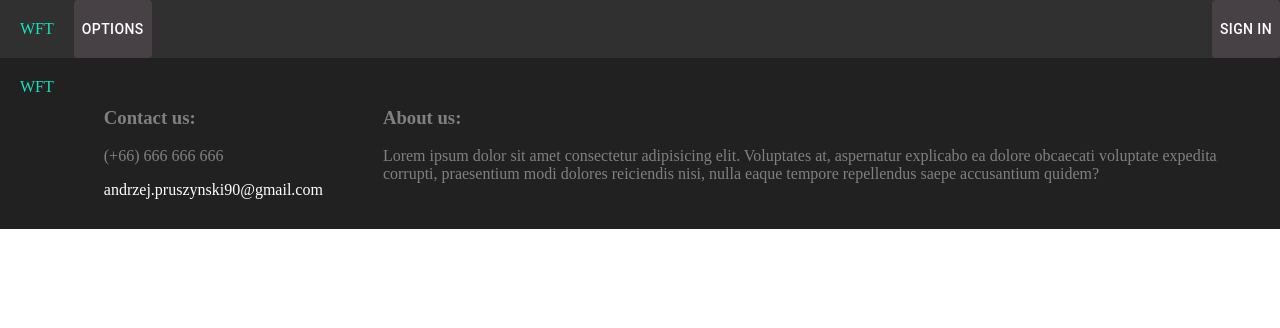
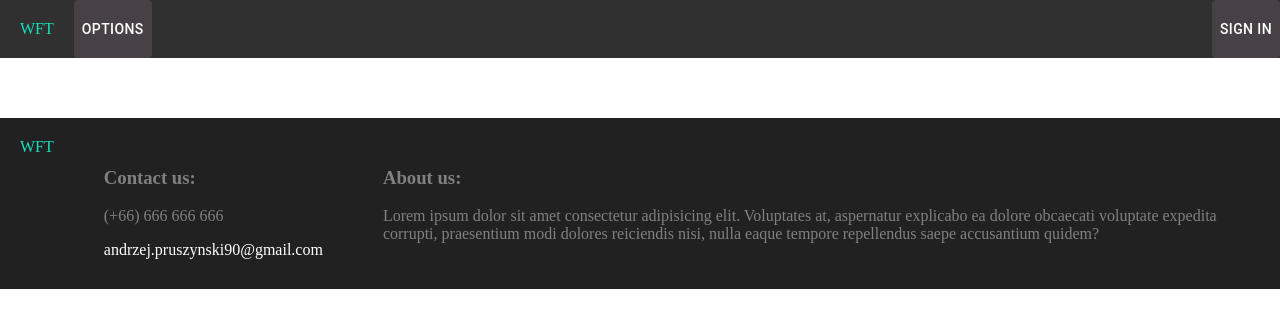
Before and after one commit to pruszynskia/wft, a React (Create React App) app in the folder client/: page / in a window 1280 px wide. Shown: the top 328 px of the page. Built offline with nearby package versions, Linux system fonts and the light colour scheme.

Commit message:
dev/wftech-19 - change css in common.ts

```diff
--- a/client/src/styles/common.ts
+++ b/client/src/styles/common.ts
@@ -40,9 +40,11 @@ export const footerStyles = makeStyles(() => ({
         display: "flex",
         flexDirection: "row",
         justifyContent: "space-around",
+        marginTop: "60px",
         backgroundColor: "#212121",
-        color: "gray"
+        color: "gray",
     },
+
     footerContainer: {
         display: "flex",
         padding: "0px",
```
Also changed, not shown: 1 other file (tests, documents, lock files or other folders).
